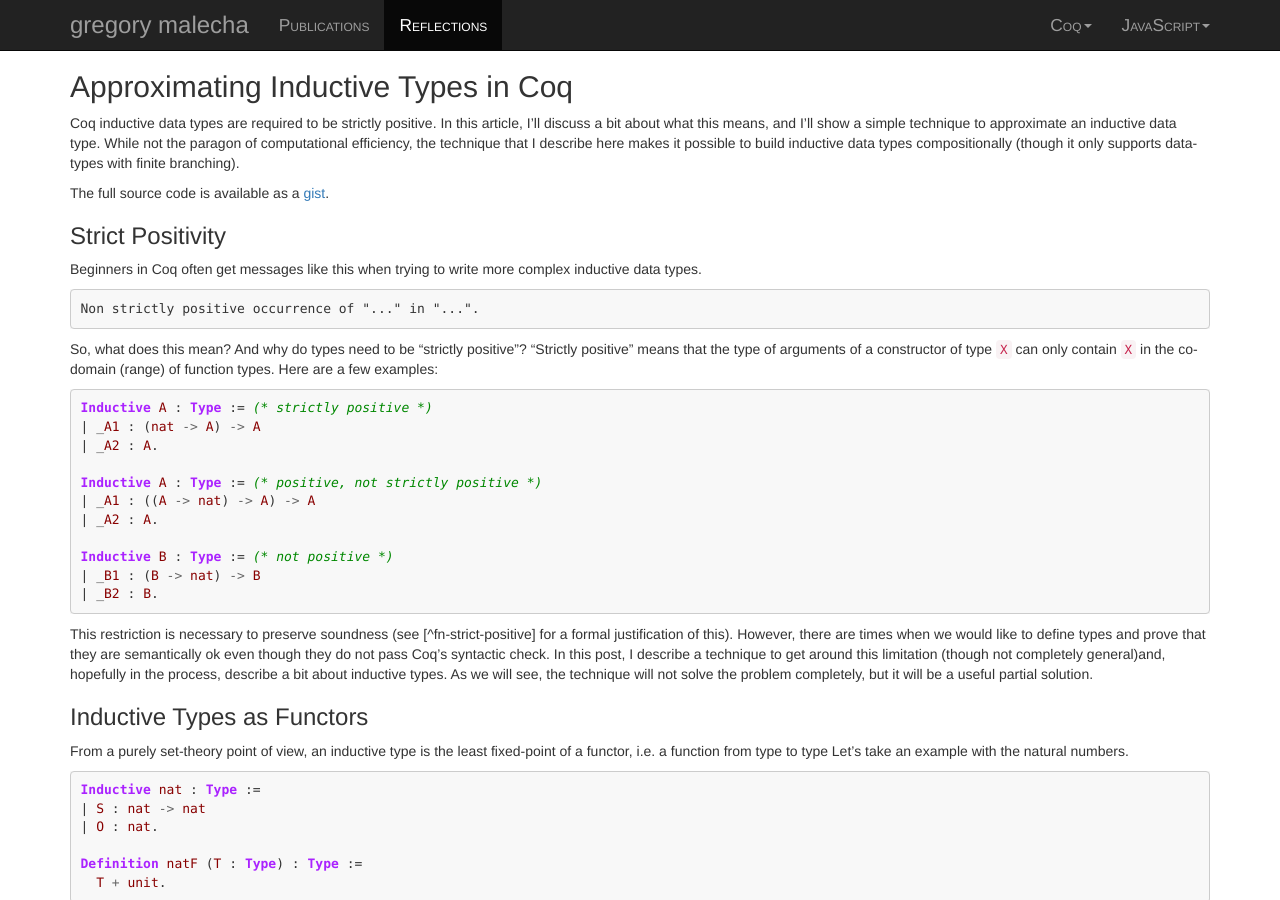
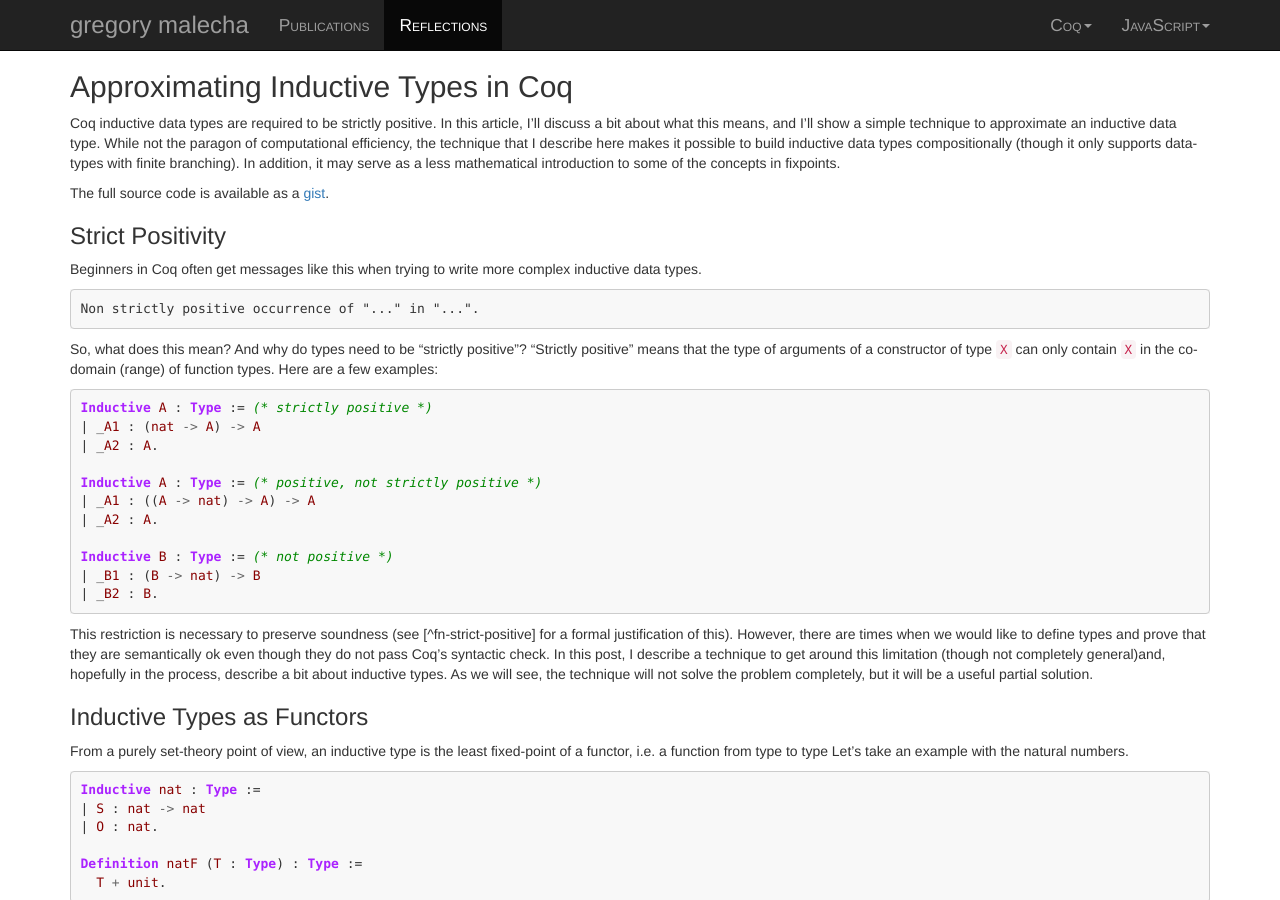
Before and after one commit to gmalecha/gmalecha.github.io, a Jekyll site: the page built from _posts/2016-01-14-approximating-inductive-types.md, in a window 1280 px wide and 900 px high. Built offline with Jekyll 4.4.1, drawn with Linux system fonts in a browser that asks for light colours; nearby versions of some CDN libraries; Markdown is read by kramdown in place of the engine named in the settings.

Commit message:
a small addition.

```diff
--- a/_posts/2016-01-14-approximating-inductive-types.md
+++ b/_posts/2016-01-14-approximating-inductive-types.md
@@ -6,7 +6,10 @@ title: Approximating Inductive Types in Coq
 highlight: true
 ---
 
-Coq inductive data types are required to be strictly positive. In this article, I'll discuss a bit about what this means, and I'll show a simple technique to approximate an inductive data type. While not the paragon of computational efficiency, the technique that I describe here makes it possible to build inductive data types compositionally (though it only supports data-types with finite branching).
+Coq inductive data types are required to be strictly positive.
+In this article, I'll discuss a bit about what this means, and I'll show a simple technique to approximate an inductive data type.
+While not the paragon of computational efficiency, the technique that I describe here makes it possible to build inductive data types compositionally (though it only supports data-types with finite branching).
+In addition, it may serve as a less mathematical introduction to some of the concepts in fixpoints.
 
 The full source code is available as a [gist](https://gist.github.com/gmalecha/6dd68639da8c18f02753#file-approxnat-v).
 
```
